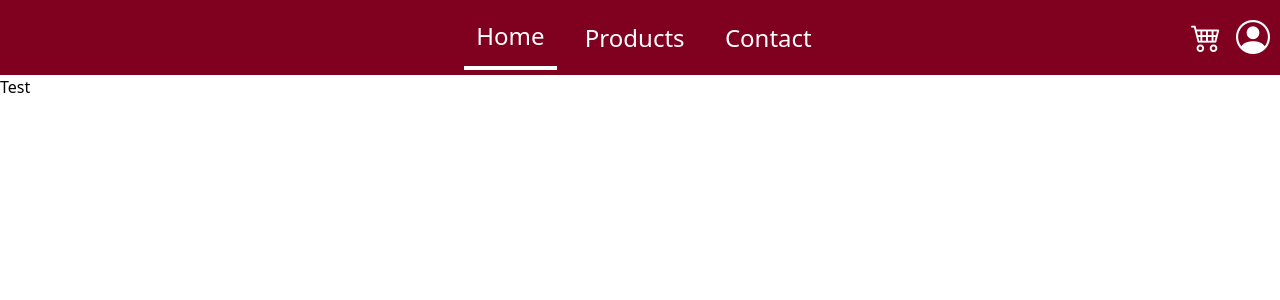
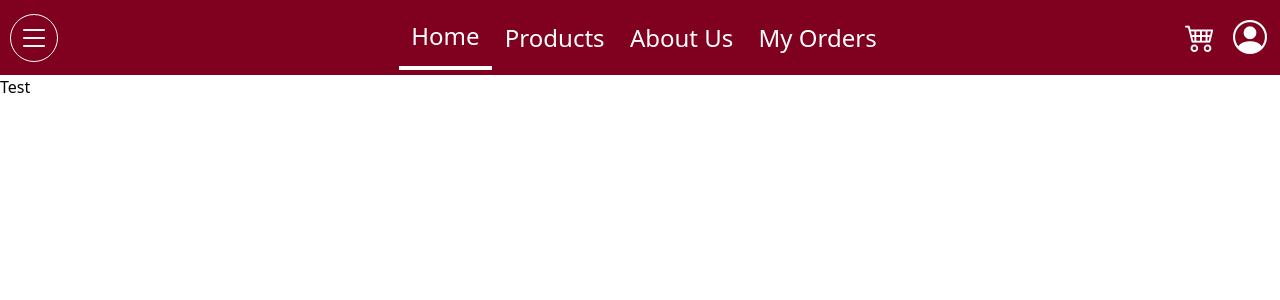
Before and after one commit to sandun89/crystal-beauty-clear-frontend, a React (Vite) app: page / in a window 1280 px wide. Shown: the top 300 px of the page. Built offline with nearby package versions, Linux system fonts and the light colour scheme.

Commit message:
frontend css optimized 🖋️🖋️

```diff
--- a/src/App.css
+++ b/src/App.css
@@ -1,4 +1,8 @@
 @import "tailwindcss";
+@import "./assets/styles/header.css";
+@import "./assets/styles/products.css";
+@import "./assets/styles/buttons.css";
+@import "./assets/styles/userInfo.css";
 
 @theme {
     --color-primary: #343A40;
@@ -9,61 +13,3 @@
 .flex-center {
     @apply flex justify-center items-center;
 }
-
-.btn-sm {
-    @apply p-[4px] mx-[4px]
-}
-
-.btn-md {
-    @apply p-[10px] mx-[10px]
-}
-
-.btn-green-600 {
-    @apply rounded border border-green-600 bg-green-600 text-white hover:bg-green-200 hover:text-black cursor-pointer
-}
-
-.btn-amber-800 {
-    @apply bg-amber-800 text-white border cursor-pointer border-amber-800 rounded hover:bg-amber-100 hover:text-black
-}
-
-/* header configuration */
-.header {
-    @apply w-full h-[75px] absolute top-0 flex justify-center items-center bg-accent text-white relative;
-}
-
-.header-item-wrap {
-    /* samll screen configuation */
-    @apply w-[75%] h-screen z-50 ps-[8px] fixed left-0 top-[75px] flex flex-col;
-    @apply rounded-e-lg shadow-2xl shadow-blue-200 backdrop-blur-[10px];
-
-    /* large screen configuraration */
-    @apply lg:w-[400px] lg:h-[75px] lg:left-auto lg:justify-evenly lg:items-center;
-    @apply lg:border-none lg:flex-row lg:top-0 lg:bg-transparent lg:shadow-none;
-}
-
-.header-item {
-    @apply p-[12px] my-[4px] text-white bg-gradient-to-r from-gray-500 to-gray-100 rounded-s-full;
-    @apply lg:text-[24px] lg:bg-transparent lg:bg-gradient-to-r lg:from-transparent lg:to-transparent;
-}
-
-.header-item-active {
-    @apply border-0 p-[12px] my-[4px] bg-gradient-to-r from-green-800 to-gray-100 rounded-s-full;
-    @apply lg:text-[24px] lg:border-b-[4px] lg:bg-gradient-to-r lg:from-transparent lg:to-transparent lg:rounded-none lg:border-white;
-}
-
-.m-icon {
-    @apply absolute left-[10px] w-[48px] h-[48px] border border-white p-[4px] rounded-full text-[32px] cursor-pointer;
-    @apply lg:hidden;
-}
-
-
-/* products page configuration */
-.sch {
-    @apply w-[250px] p-[10px] rounded-lg border border-accent text-center focus:outline-none;
-    @apply lg:w-[400px]
-}
-
-.sch-btn {
-    @apply rounded-full ms-[10px] w-[48px] h-[48px] text-[28px] border border-red-800 bg-red-800 text-white;
-    @apply hover:bg-red-200 hover:text-black cursor-pointer
-}
--- /dev/null
+++ b/src/assets/styles/buttons.css
@@ -0,0 +1,15 @@
+.btn-sm {
+    @apply p-[4px] mx-[4px]
+}
+
+.btn-md {
+    @apply p-[10px] mx-[10px]
+}
+
+.btn-green-600 {
+    @apply rounded border border-green-600 bg-green-600 text-white hover:bg-green-200 hover:text-black cursor-pointer
+}
+
+.btn-amber-800 {
+    @apply bg-amber-800 text-white border cursor-pointer border-amber-800 rounded hover:bg-amber-100 hover:text-black
+}
--- /dev/null
+++ b/src/assets/styles/header.css
@@ -0,0 +1,28 @@
+.header {
+    @apply w-full h-[75px] flex justify-center items-center bg-accent text-white relative;
+}
+
+.header-item-wrap {
+    /* samll screen configuation */
+    @apply w-[75%] h-screen z-50 ps-[8px] fixed left-0 top-[75px] flex flex-col;
+    @apply rounded-e-lg shadow-2xl shadow-blue-200 backdrop-blur-[10px];
+
+    /* large screen configuraration */
+    @apply lg:w-[500px] lg:h-[75px] lg:left-auto lg:justify-evenly lg:items-center;
+    @apply lg:border-none lg:flex-row lg:top-0 lg:bg-transparent lg:shadow-none;
+}
+
+.header-item {
+    @apply p-[12px] my-[4px] text-white bg-gradient-to-r from-gray-500 to-gray-100 rounded-s-full;
+    @apply lg:text-[24px] lg:bg-transparent lg:bg-gradient-to-r lg:from-transparent lg:to-transparent;
+}
+
+.header-item-active {
+    @apply border-0 p-[12px] my-[4px] bg-gradient-to-r from-green-800 to-gray-100 rounded-s-full;
+    @apply lg:text-[24px] lg:border-b-[4px] lg:bg-gradient-to-r lg:from-transparent lg:to-transparent lg:rounded-none lg:border-white;
+}
+
+.m-icon {
+    @apply absolute left-[10px] w-[48px] h-[48px] border border-white p-[4px] rounded-full text-[32px] cursor-pointer;
+    @apply lg:hidden;
+}
--- /dev/null
+++ b/src/assets/styles/products.css
@@ -0,0 +1,10 @@
+/* products page configuration */
+.sch {
+    @apply w-[250px] p-[10px] rounded-lg border border-accent text-center focus:outline-none;
+    @apply lg:w-[400px]
+}
+
+.sch-btn {
+    @apply rounded-full ms-[10px] w-[48px] h-[48px] text-[28px] border border-red-800 bg-red-800 text-white;
+    @apply hover:bg-red-200 hover:text-black cursor-pointer
+}
--- /dev/null
+++ b/src/assets/styles/userInfo.css
@@ -0,0 +1,41 @@
+.user-view-container {
+    @apply w-[400px] h-auto top-[80px] right-[20px] p-[15px];
+    @apply fixed z-50 shadow-2xl bg-white text-black;
+    @apply border border-gray-200 rounded-xl shadow-xl shadow-gray-200;
+}
+
+.btn-user-view {
+    @apply w-[40px] p-[2px] text-[34px] mx-[10px] aspect-square;
+    @apply flex justify-center items-center rounded-full cursor-pointer;
+    @apply hover:bg-white hover:text-gray-800;
+}
+
+.btn-user-icon {
+    @apply text-[24px] h-[38px] aspect-square flex justify-center items-center;
+    @apply border-[2px] border-white rounded-full;
+}
+
+.btn-login {
+    @apply p-[5px] m-[10px] w-[49%] bg-green-600 text-white;
+    @apply border border-green-600 rounded-xl;
+    @apply hover:bg-green-200 hover:text-black cursor-pointer;
+}
+
+.btn-register {
+    @apply p-[5px] m-[10px] w-[49%] bg-blue-600 text-white;
+    @apply border border-blue-600 rounded-xl;
+    @apply hover:bg-blue-200 hover:text-black cursor-pointer;
+}
+.btn-logout{
+    @apply p-[5px] m-[10px] w-[full];
+    @apply bg-red-600 text-white;
+    @apply border border-red-600 rounded-xl;
+    @apply  hover:bg-red-200 hover:text-black cursor-pointer;
+}
+
+.btn-user-close {
+    @apply absolute top-[8px] right-[8px] lg:top-[-16px] lg:right-[-16px] w-[32px] h-[32px];
+    @apply flex justify-center items-center font-bold bg-red-600 text-white;
+    @apply border border-red-600 rounded-full;
+    @apply hover:bg-red-200 hover:text-black cursor-pointer;
+}
--- a/src/components/header.jsx
+++ b/src/components/header.jsx
@@ -10,21 +10,22 @@ export default function Header() {
   const currentPath = location.pathname;
 
   useEffect(() => {
-    const mClass = ((window.innerWidth >= 768) || (menuVisible)) ? "header-item-wrap" : "hidden"; //set initial menu class
+    const mClass =
+      window.innerWidth >= 768 || menuVisible ? "header-item-wrap" : "hidden"; //set initial menu class
     setMenuClass(mClass);
 
     const handleClick = (evt) => {
-      if (evt.target.classList.contains("header-item")){
-        setMenuVisible(false)
+      if (evt.target.classList.contains("header-item")) {
+        setMenuVisible(false);
       }
-    }
+    };
 
     //add event listner for capture menu click event
     window.addEventListener("click", handleClick);
-    return() => {
-      window.removeEventListener("click", handleClick)
-    }
-  },[menuVisible]);
+    return () => {
+      window.removeEventListener("click", handleClick);
+    };
+  }, [menuVisible]);
 
   return (
     <header className="header">
@@ -53,17 +54,25 @@ export default function Header() {
           Products
         </Link>
         <Link
-          to={"/contact"}
+          to={"/aboutus"}
           className={
-            currentPath === "/contact" ? "header-item-active" : "header-item"
+            currentPath === "/aboutus" ? "header-item-active" : "header-item"
           }
         >
-          Contact
+          About Us
+        </Link>
+        <Link
+          to={"/myorder"}
+          className={
+            currentPath === "/myorder" ? "header-item-active" : "header-item"
+          }
+        >
+          My Orders
         </Link>
       </div>
       <div className="w-full h-[75px] flex items-center justify-end">
-          <CartButton />
-          <UserInfo />
+        <CartButton />
+        <UserInfo />
       </div>
     </header>
   );
--- a/src/components/userInfo.jsx
+++ b/src/components/userInfo.jsx
@@ -31,51 +31,51 @@ export default function UserInfo() {
   return (
     <>
       <div className="">
-        <div
+        <button
           onClick={() => {
             setUserView(true);
           }}
-          className="text-[34px] mx-[10px] flex justify-center items-center cursor-pointer"
+          className="btn-user-view"
         >
-          {user == null ? (<i class="bi bi-person-circle"></i>) : (<span className="text-[22px] w-[42px] h-[42px] flex justify-center items-center rounded-full bg-blue-500">{user.firstName.charAt(0)}</span>)}
-        </div>
+          {user == null ? (<i class="bi bi-person-circle"></i>) : (<span className="btn-user-icon">{user.firstName.charAt(0)}</span>)}
+        </button>
       </div>
 
       {userView && (
-        <div className="fixed z-50 top-[80px] backdrop-blur-2xl right-[20px] p-[15px] text-primary shadow-2xl shadow-blue-400 border border-gray-400 w-[400px] h-auto rounded-xl bg-white">
-          <button onClick={()=>{setUserView(false)}} className="cursor-pointer absolute top-[-16px] right-[-16px] w-[32px] h-[32px] flex justify-center items-center font-bold border border-red-600 bg-red-600 text-white rounded-full hover:bg-red-200 hover:text-black">
+        <div className="user-view-container">
+          <button onClick={()=>{setUserView(false)}} className="btn-user-close">
             <i class="bi bi-x"></i>
           </button>
           <h1 className="font-bold">Welcome to Crystal Beauty Clear</h1>
 
           {user != null ? (
             <div className="w-full flex flex-col">
-              <h1 className="m-[5px]">
+              <h1 className="m-[5px] text-gray-800">
                 Hi, {user.firstName} {user.lastName}
               </h1>
-              <h1 className="m-[5px]">{user.email}</h1>
+              <h1 className="m-[5px] text-gray-500">{user.email}</h1>
               <button
                 onClick={() => {
                   localStorage.removeItem("authToken");
                   setUser(null);
                   navigate("/login");
                 }}
-                className="p-[5px] m-[10px] w-[full] border border-red-600 rounded-xl bg-red-600 text-white hover:bg-red-200 hover:text-black"
+                className="btn-logout"
               >
                 Logout
               </button>
             </div>
           ) : (
-            <div className="flex flex-col justify-center my-[5px] text-center">
+            <div className=" mt-[10px] flex flex-row justify-evenly text-center">
               <Link
                 to="/login"
-                className="p-[5px] m-[10px] w-[full] border border-green-600 rounded-xl bg-green-600 text-white hover:bg-green-200 hover:text-black"
+                className="btn-login"
               >
                 Login
               </Link>
               <Link
                 to="/register"
-                className="p-[5px] m-[10px] w-[full] border border-blue-600 rounded-xl bg-blue-600 text-white hover:bg-blue-200 hover:text-black"
+                className="btn-register"
               >
                 Register
               </Link>
--- /dev/null
+++ b/src/pages/client/aboutUs.jsx
@@ -0,0 +1,5 @@
+export default function AboutUs(){
+    return(
+        <h1>About us</h1>
+    )
+}
--- /dev/null
+++ b/src/pages/client/myOrders.jsx
@@ -0,0 +1,5 @@
+export default function MyOrders(){
+    return(
+        <h1>My Orders</h1>
+    )
+}
--- a/src/pages/homePage.jsx
+++ b/src/pages/homePage.jsx
@@ -4,6 +4,7 @@ import ProductsPage from "./client/productsPage";
 import ProductOverview from "./client/productOverview";
 import CartView from "./client/cart";
 import CheckoutPage from "./client/checkout";
+import AboutUs from "./client/aboutUs";
 
 export default function HomePage(){
     return(
@@ -13,6 +14,7 @@ export default function HomePage(){
                 <Routes path="/">
                     <Route path="/products" element={<ProductsPage/>} />
                     <Route path="/overview/:id" element={<ProductOverview/>} />
+                    <Route path="/aboutus" element={<AboutUs/>}/>
                     <Route path="/cart" element={<CartView/>} />
                     <Route path="/checkout" element={<CheckoutPage/>} />
                     <Route path="/*" element={<h1>Test</h1>} />
```
